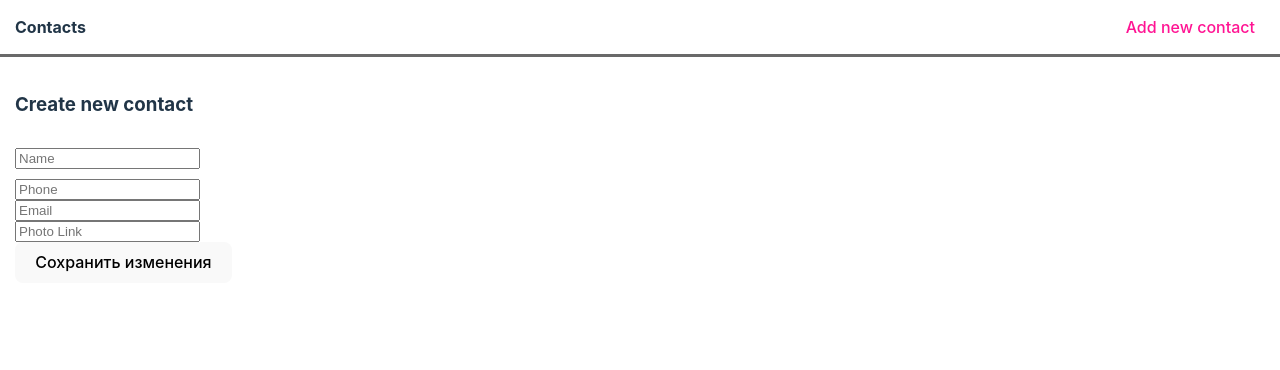
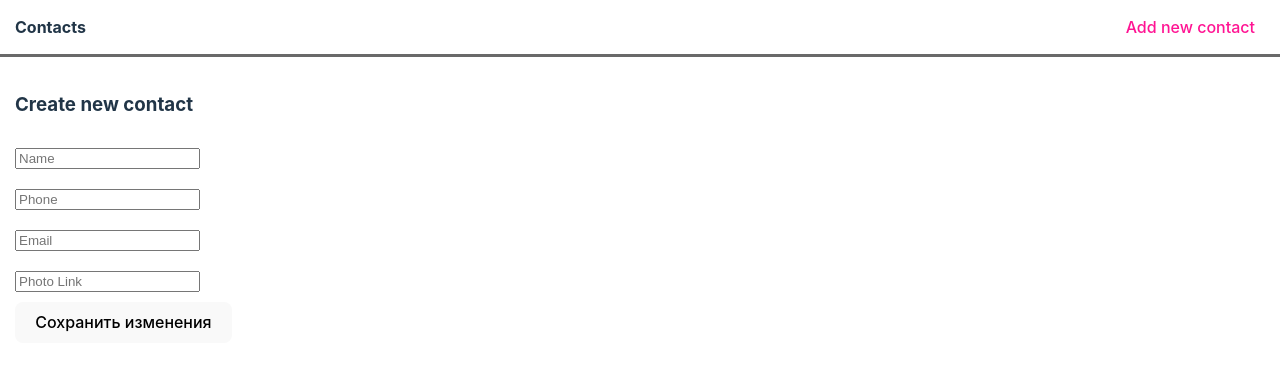
Before and after one commit to BeksultanDJ/HomeWork70, a React (Vite) app: page /1/EditContact in a window 1280 px wide. Shown: the top 370 px of the page. Built offline with nearby package versions, Linux system fonts and the light colour scheme.

Commit message:
исправил опечатку

```diff
--- a/src/App.css
+++ b/src/App.css
@@ -70,13 +70,13 @@ nav {
   align-items: flex-start;
 }
 
-.nameInput {
+input {
   margin: 10px 0;
 }
 
 .contactCard {
   border: 1px solid black;
-  max-width: 35 0px;
+  max-width: 350px;
   border-radius: 8px;
   padding: 15px;
   display: flex;
```
